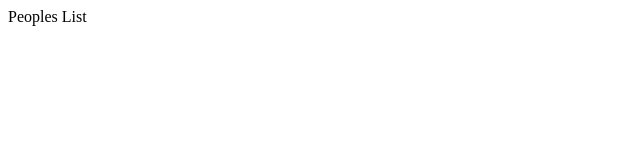
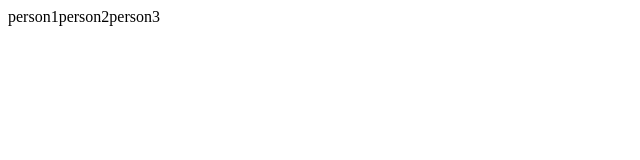
Before and after one commit to GoranAviani/react_sololearn_course_project_contact_manager, a React (Create React App) app: page / in a window 1280 px wide. Shown: the top 160 px of the page, without its empty margins (0-640 px from the left). Built offline with nearby package versions, Linux system fonts and the light colour scheme.

Commit message:
react_sololearn_course_project_contact_manager

```diff
--- a/src/App.js
+++ b/src/App.js
@@ -7,7 +7,9 @@ const CONTACTS = ['person1', 'person2', 'person3']
 const App = () => {
 
     return (
-        <div><PeoplesList/></div>
+        <div>
+            <PeoplesList contacts={CONTACTS}/>
+        </div>
     )
 }
 
--- a/src/components/PeoplesList.js
+++ b/src/components/PeoplesList.js
@@ -1,9 +1,9 @@
 import React from "react";
 
-const PeoplesList = () => {
+const PeoplesList = ({contacts}) => {
 
     return (
-        <div>Peoples List</div>
+        <div>{contacts}</div>
     )
 }
 
```
